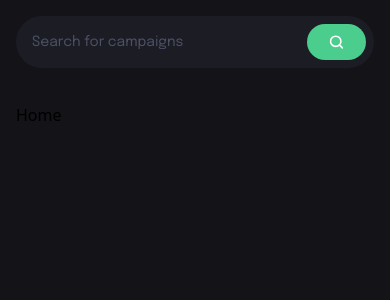
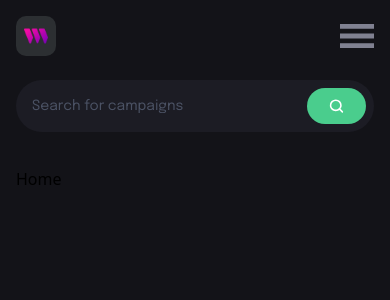
Before and after one commit to anggriawanmr/crowdfunding, a React (Vite) app in the folder client/: page / in a window 390 px wide. Shown: the top 300 px of the page. Built offline with nearby package versions, Linux system fonts and the light colour scheme; what @thirdweb-dev/react would draw is missing.

Commit message:
Editing Navbar component :hammer:

```diff
--- a/client/src/components/Navbar.jsx
+++ b/client/src/components/Navbar.jsx
@@ -40,6 +40,34 @@ const Navbar = () => {
             else 'connect()';
           }}
         />
+
+        <Link to="/profile">
+          <div className="w-[52px] h-[52px] rounded-full bg-[#2c2f32] flex justify-center items-center cursor-pointer">
+            <img
+              src={thirdweb}
+              alt="user"
+              className="w-[60%] h-[60%] object-contain"
+            />
+          </div>
+        </Link>
+      </div>
+
+      {/* Small screen navigation */}
+      <div className="sm:hidden flex justify-between items-center relative">
+        <div className="w-[40px] h-[40px] rounded-[10px] bg-[#2c2f32] flex justify-center items-center cursor-pointer">
+          <img
+            src={thirdweb}
+            alt="user"
+            className="w-[60%] h-[60%] object-contain"
+          />
+        </div>
+
+        <img
+          src={menu}
+          alt="menu"
+          className="w-[34px] h-[34px] object-contain cursor-pointer"
+          onClick={() => settoggleDrawer(!toggleDrawer)}
+        />
       </div>
     </div>
   );
```
